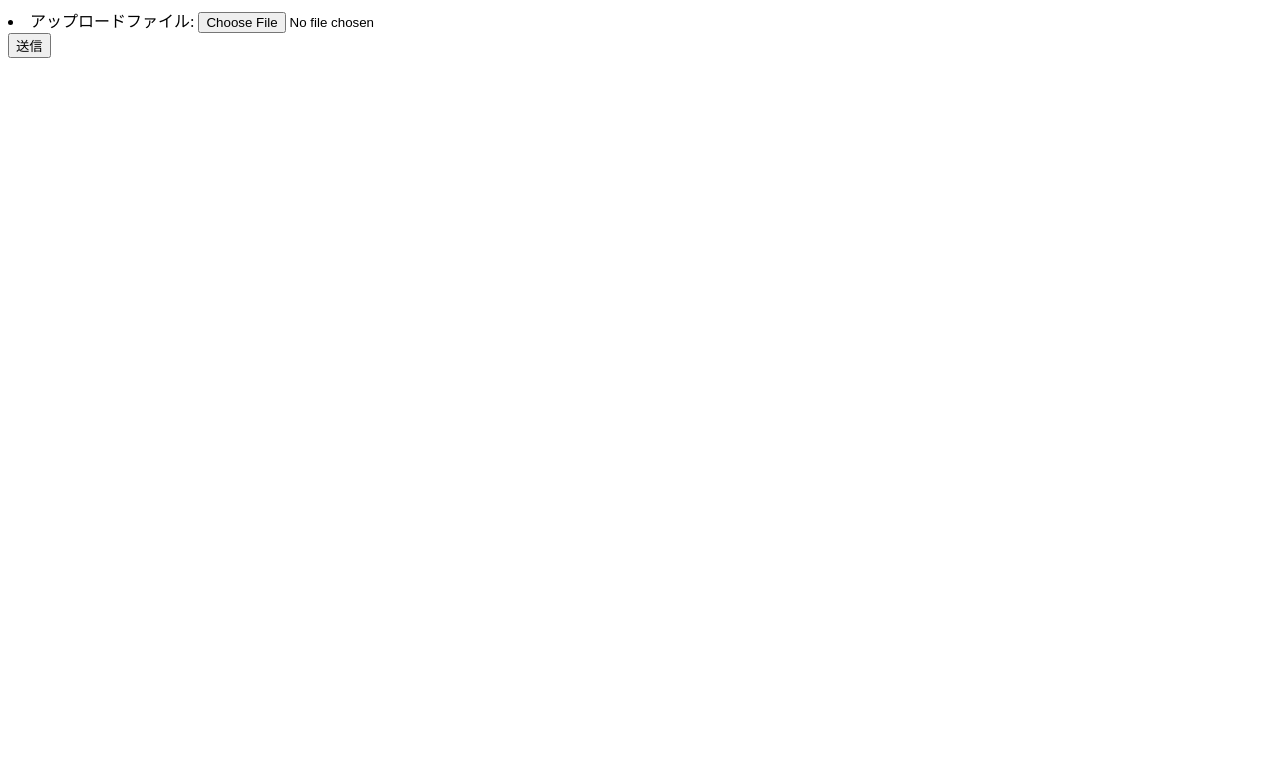
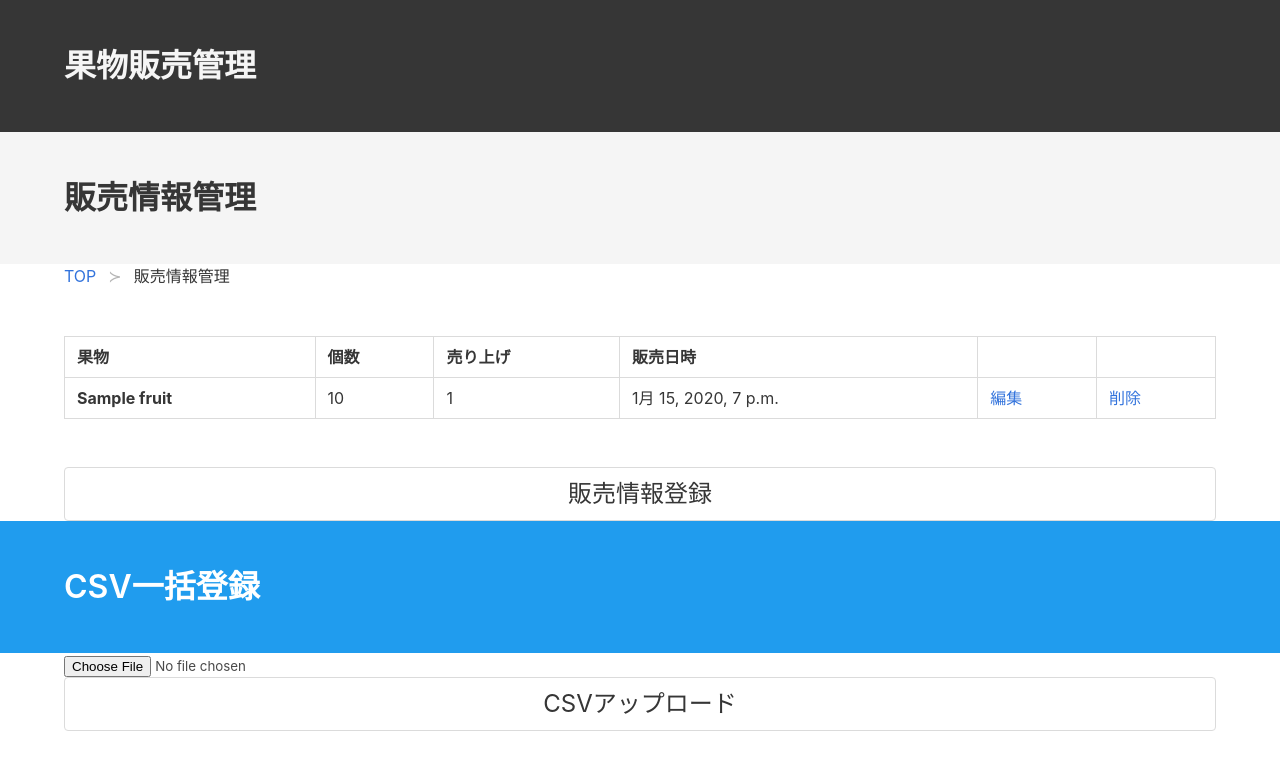
Before and after one commit to a-r-i/sales_management_system, a Django app: page /sale-management in a window 1280 px wide. Shown: the top 770 px of the page. Run offline with Django 3.2, Linux system fonts and the light colour scheme; tables that the repository leaves empty hold one stand-in row (values such as "Sample post"); some libraries are stand-ins or nearby versions.

Commit message:
販売情報リストとCSV一括登録フォームを同じページに統合

```diff
--- a/sales_management_system/forms.py
+++ b/sales_management_system/forms.py
@@ -15,7 +15,7 @@ class FruitForm(ModelForm):
 
 
 class SaleImportFromCSVForm(forms.Form):
-    file = forms.FileField(label='アップロードファイル',)
+    file = forms.FileField()
 
     def clean_file(self):
         file = self.cleaned_data['file']
--- a/sales_management_system/templates/sales_management_system/sale_management.html
+++ b/sales_management_system/templates/sales_management_system/sale_management.html
@@ -1,79 +1,70 @@
-<form action="" method="POST" enctype="multipart/form-data">
-  {{ form.as_ul }}
-  {% csrf_token %}
-  <button type="submit">送信</button>
-</form>
+{% extends 'sales_management_system/base_breadcrumb.html' %}
 
-{#{% extends 'sales_management_system/base_breadcrumb.html' %}#}
-{##}
-{#{% block header %}#}
-{#    {%  include 'sales_management_system/header.html' %}#}
-{#{% endblock %}#}
-{##}
-{#{% block pagetitle %}#}
-{#    販売情報管理#}
-{#{% endblock %}#}
-{##}
-{#{% block breadcrumb-li %}#}
-{#   <li class="is-active"><a href="#" aria-current="page">販売情報管理</a></li>#}
-{#{% endblock %}#}
-{##}
-{##}
-{#{% block content %}#}
-{#    <section class="section">#}
-{#     <div class="container">#}
-{#      <table class="table is-bordered is-striped is-fullwidth">#}
-{#       <thead>#}
-{#        <tr>#}
-{#         <th>果物</th>#}
-{#         <th>個数</th>#}
-{#         <th>売り上げ</th>#}
-{#         <th>販売日時</th>#}
-{#         <th></th>#}
-{#         <th></th>#}
-{#        </tr>#}
-{#       </thead>#}
-{#       <tbody>#}
-{#           {% for object in object_list %}#}
-{#                <tr>#}
-{#                 <th>{{ object.fruit }}</th>#}
-{#                 <td>{{ object.amount }}</td>#}
-{#                 <td>{{ object.revenue }}</td>#}
-{#                 <td>{{ object.sold_at }}</td>#}
-{#                 <td><a href="./sale-form/{{ object.id }}">編集</a></td>#}
-{#                 <td><a href="./delete-sale/{{ object.id }}">削除</a></td>#}
-{#                </tr>#}
-{#           {% endfor %}#}
-{#       </tbody>#}
-{#      </table>#}
-{#     </div>#}
-{#    </section>#}
-{#    <section>#}
-{#     <div class="container">#}
-{#      <a class="button is-large is-fullwidth" href="./sale-form">販売情報登録</a>#}
-{#     </div>#}
-{#    </section>#}
-{#    <section>#}
-{#     <div class="container">#}
-{#        <form action="" method="POST" enctype="multipart/form-data">#}
-{#          {% csrf_token %}#}
-{#          <div class="field">#}
-{#           <div class="file is-large is-boxed">#}
-{#             <label class="file-label">#}
-{#               <input class="file-input" type="file" name="resume">#}
-{#               <span class="file-cta">#}
-{#                 <span class="file-icon">#}
-{#                   <i class="fas fa-upload"></i>#}
-{#                 </span>#}
-{#                 <span class="file-label">#}
-{#                   CSVファイル選択#}
-{#                 </span>#}
-{#               </span>#}
-{#             </label>#}
-{#           </div>#}
-{#          <button type="submit" class="button is-large is-fullwidth">CSVアップロード</button>#}
-{#         </div>#}
-{#        </form>#}
-{#      </div>#}
-{#    </section>#}
-{#{% endblock %}#}
+{% block header %}
+    {%  include 'sales_management_system/header.html' %}
+{% endblock %}
+
+{% block pagetitle %}
+    販売情報管理
+{% endblock %}
+
+{% block breadcrumb-li %}
+   <li class="is-active"><a href="#" aria-current="page">販売情報管理</a></li>
+{% endblock %}
+
+
+{% block content %}
+    <section class="section">
+     <div class="container">
+      <table class="table is-bordered is-striped is-fullwidth">
+       <thead>
+        <tr>
+         <th>果物</th>
+         <th>個数</th>
+         <th>売り上げ</th>
+         <th>販売日時</th>
+         <th></th>
+         <th></th>
+        </tr>
+       </thead>
+       <tbody>
+           {% for object in sale_objects %}
+                <tr>
+                 <th>{{ object.fruit }}</th>
+                 <td>{{ object.amount }}</td>
+                 <td>{{ object.revenue }}</td>
+                 <td>{{ object.sold_at }}</td>
+                 <td><a href="./sale-form/{{ object.id }}">編集</a></td>
+                 <td><a href="./delete-sale/{{ object.id }}">削除</a></td>
+                </tr>
+           {% endfor %}
+       </tbody>
+      </table>
+     </div>
+    </section>
+    <section>
+     <div class="container">
+      <a class="button is-large is-fullwidth" href="./sale-form">販売情報登録</a>
+     </div>
+    </section>
+    <section class="hero is-info">
+     <div class="hero-body">
+      <div class="container">
+        <h1 class="title">
+          CSV一括登録
+        </h1>
+      </div>
+     </div>
+    </section>
+    <section>
+     <div class="container">
+        <form action="" method="POST" enctype="multipart/form-data">
+          <div class="field">
+          {{ form.file }}
+           {% csrf_token %}
+          <button type="submit" class="button is-large is-fullwidth">CSVアップロード</button>
+         </div>
+        </form>
+      </div>
+    </section>
+{% endblock %}
--- a/sales_management_system/views.py
+++ b/sales_management_system/views.py
@@ -53,6 +53,12 @@ class SaleManagementView(FormView):
     form_class = SaleImportFromCSVForm
     template_name = 'sales_management_system/sale_management.html'
     success_url = '/sale-management'
+
+    def get_context_data(self, **kwargs):
+        context = super().get_context_data(**kwargs)
+        sale_objects_order_by_sold_at = Sale.objects.order_by('-sold_at')
+        context['sale_objects'] = sale_objects_order_by_sold_at
+        return context
 
     def form_valid(self, form):
         form.save()
```
